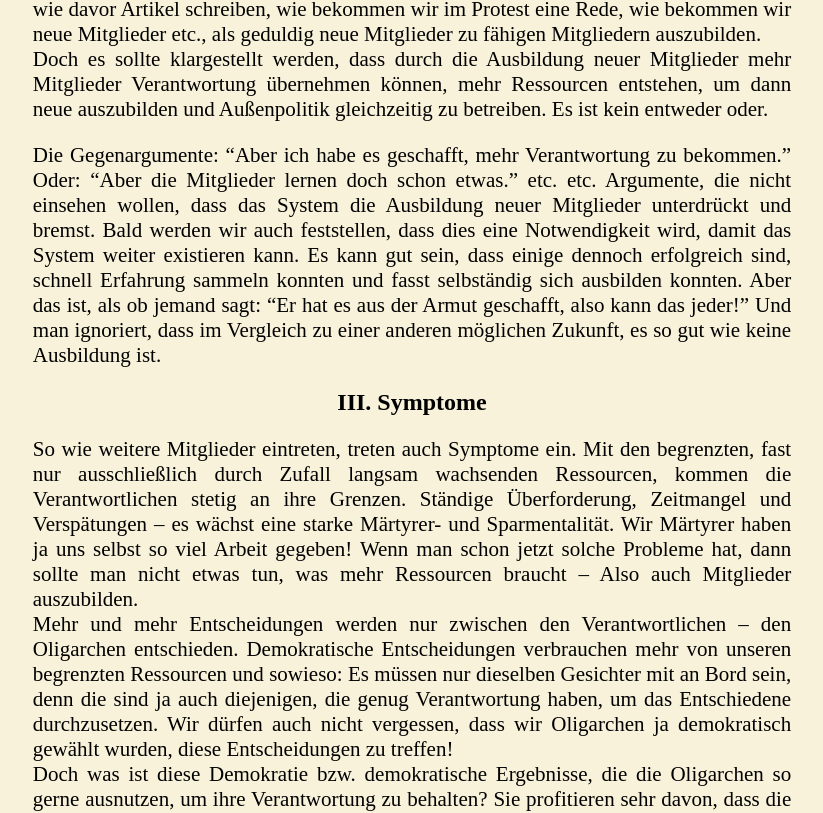
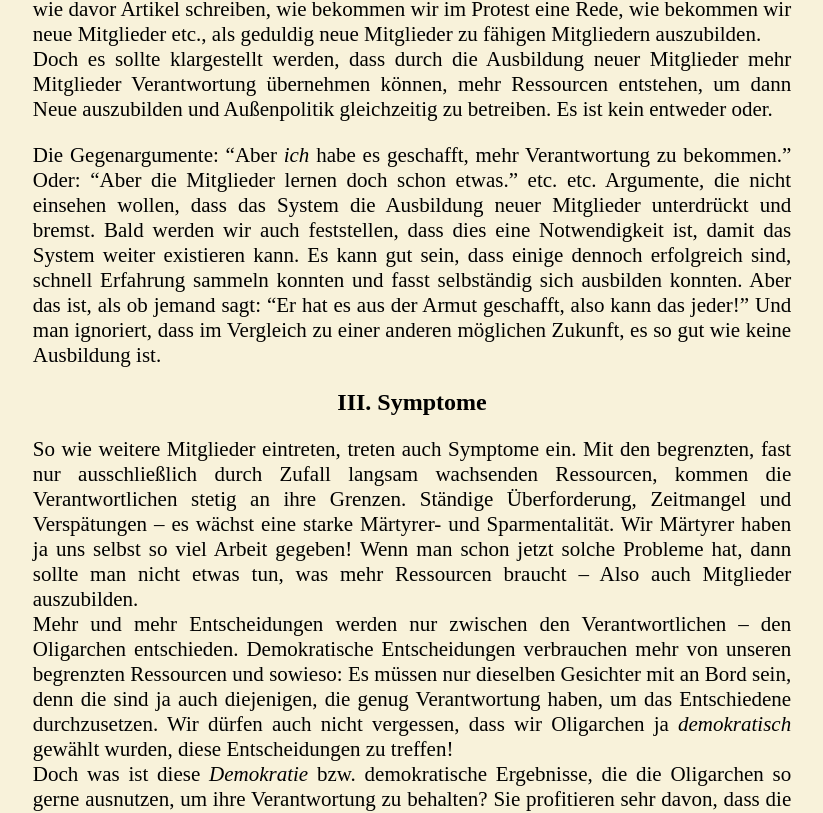
Before and after one commit to Blitzjunges/Blitzjunges.github.io, a plain HTML site: page Oligarchie/index.html in a window 1280 px wide. Shown: the part 1392-2205 px from the top of the page, without its empty margins (228-1051 px from the left). Drawn offline with Linux system fonts and the light colour scheme.

Commit message:
Update index.html

```diff
--- a/Oligarchie/index.html
+++ b/Oligarchie/index.html
@@ -75,15 +75,15 @@
       Mitglieder etc., als geduldig neue Mitglieder zu fähigen Mitgliedern
       auszubilden.<br>Doch es sollte klargestellt werden, dass durch die Ausbildung
       neuer Mitglieder mehr Mitglieder Verantwortung übernehmen können, mehr
-      Ressourcen entstehen, um dann neue auszubilden und Außenpolitik
+      Ressourcen entstehen, um dann Neue auszubilden und Außenpolitik
       gleichzeitig zu betreiben. Es ist kein entweder oder.
     </p>
     <p>
-      Die Gegenargumente: “Aber ich habe es geschafft, mehr Verantwortung zu
+      Die Gegenargumente: “Aber <i>ich</i> habe es geschafft, mehr Verantwortung zu
       bekommen.” Oder: “Aber die Mitglieder lernen doch schon etwas.” etc. etc.
       Argumente, die nicht einsehen wollen, dass das System die Ausbildung neuer
       Mitglieder unterdrückt und bremst. Bald werden wir auch feststellen, dass
-      dies eine Notwendigkeit wird, damit das System weiter existieren kann. Es
+      dies eine Notwendigkeit ist, damit das System weiter existieren kann. Es
       kann gut sein, dass einige dennoch erfolgreich sind, schnell Erfahrung
       sammeln konnten und fasst selbständig sich ausbilden konnten. Aber das
       ist, als ob jemand sagt: “Er hat es aus der Armut geschafft, also kann
@@ -105,8 +105,8 @@
       sowieso: Es müssen nur dieselben Gesichter mit an Bord sein, denn die sind
       ja auch diejenigen, die genug Verantwortung haben, um das Entschiedene
       durchzusetzen. Wir dürfen auch nicht vergessen, dass wir Oligarchen ja
-      demokratisch gewählt wurden, diese Entscheidungen zu treffen!<br>Doch was ist
-      diese Demokratie bzw. demokratische Ergebnisse, die die Oligarchen so
+      <i>demokratisch</i> gewählt wurden, diese Entscheidungen zu treffen!<br>Doch was ist
+      diese <i>Demokratie</i> bzw. demokratische Ergebnisse, die die Oligarchen so
       gerne ausnutzen, um ihre Verantwortung zu behalten? Sie profitieren sehr
       davon, dass die demokratischen Ergebnisse nicht hinterfragt werden und
       angenommen wird, dass jede demokratische Entscheidung das Absolute Alles
@@ -354,7 +354,7 @@
       der Welt und Menschen sind deshalb blind dazu. Sprecht sie an, zeigt
       ihnen, dass Parteien nicht so sein müssen, nicht so sein sollten. Hört
       ihnen auch zu! Das ist wahrscheinlich die erste Analyse von diesem
-      Phänomen und somit auch sehr unvollständig, sie werden sicherlich bessere
+      Phänomen und somit auch <i>sehr unvollständig</i>, sie werden sicherlich bessere
       Punkte erkennen, bessere gesunde Parteien vorstellen etc. Keine Oligarchen
       werden mit ihrem konzentrierten Wissen und Erfahrung eine gesunde Partei
       entwerfen können. Nur zusammen können wir ein besseres Wissen, bessere
```
